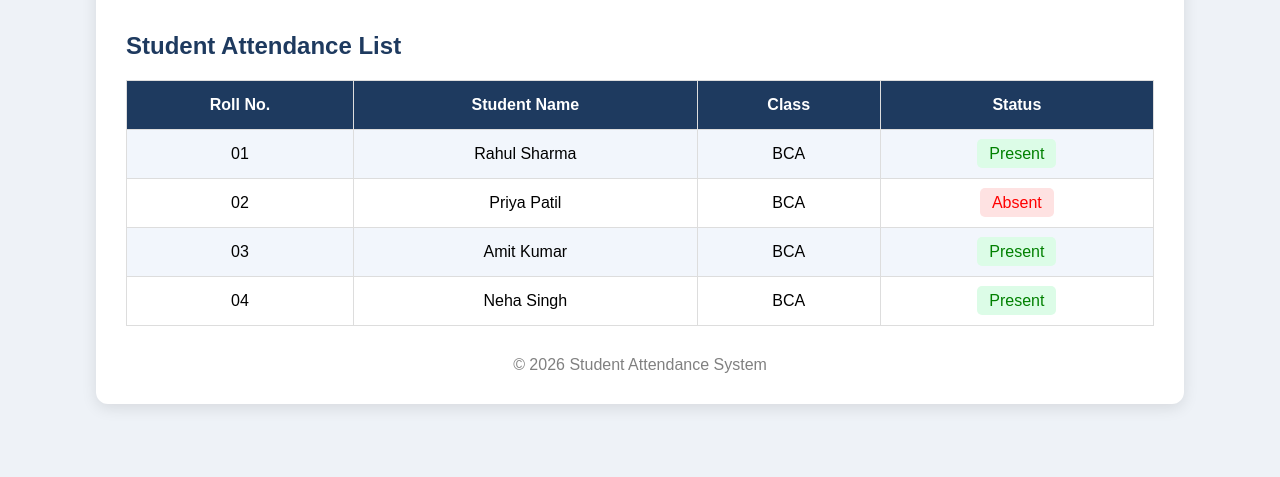
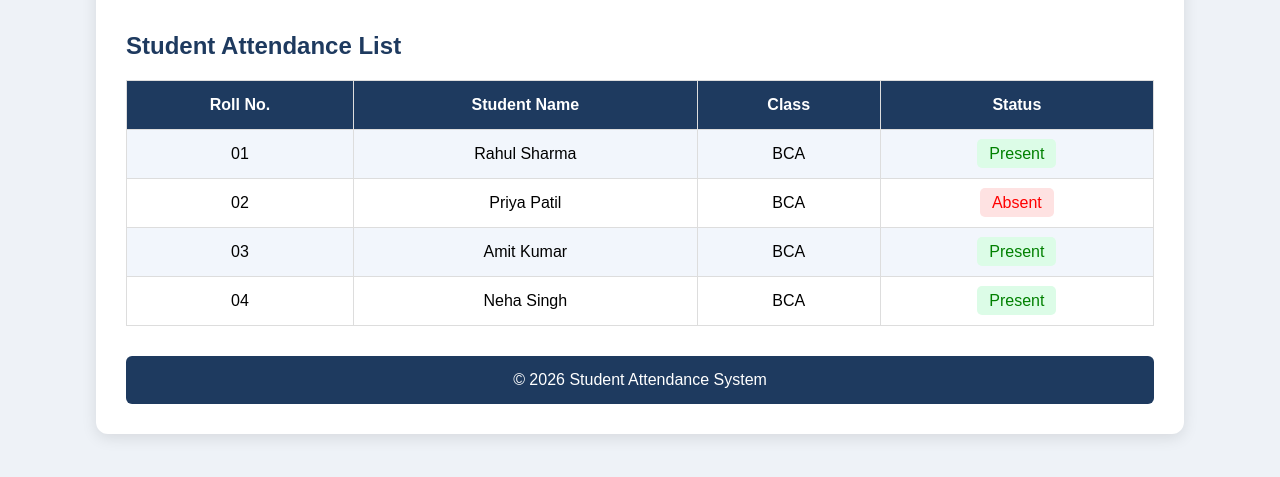
Before and after one commit to Shwetapawara04/Student-Attendance-System, a plain HTML site: page index.html in a window 1280 px wide. Shown: the part 281-758 px from the top of the page. Drawn offline with Linux system fonts and the light colour scheme.

Commit message:
Improved footer design

```diff
--- a/style.css
+++ b/style.css
@@ -118,3 +118,9 @@ button {
 tr:hover {
     background: #dbeafe;
 }
+footer {
+    padding: 15px;
+    background: #1e3a5f;
+    color: white;
+    border-radius: 6px;
+}
```
